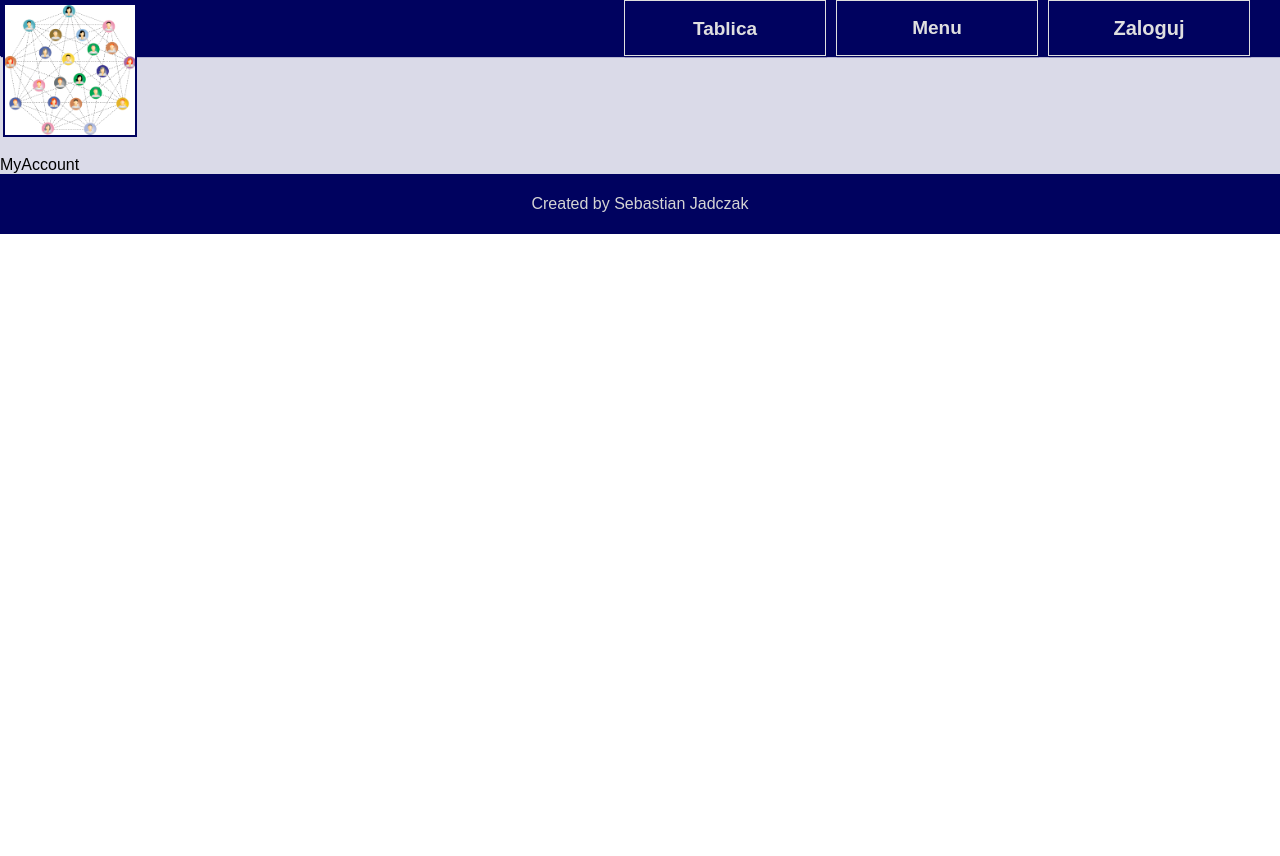
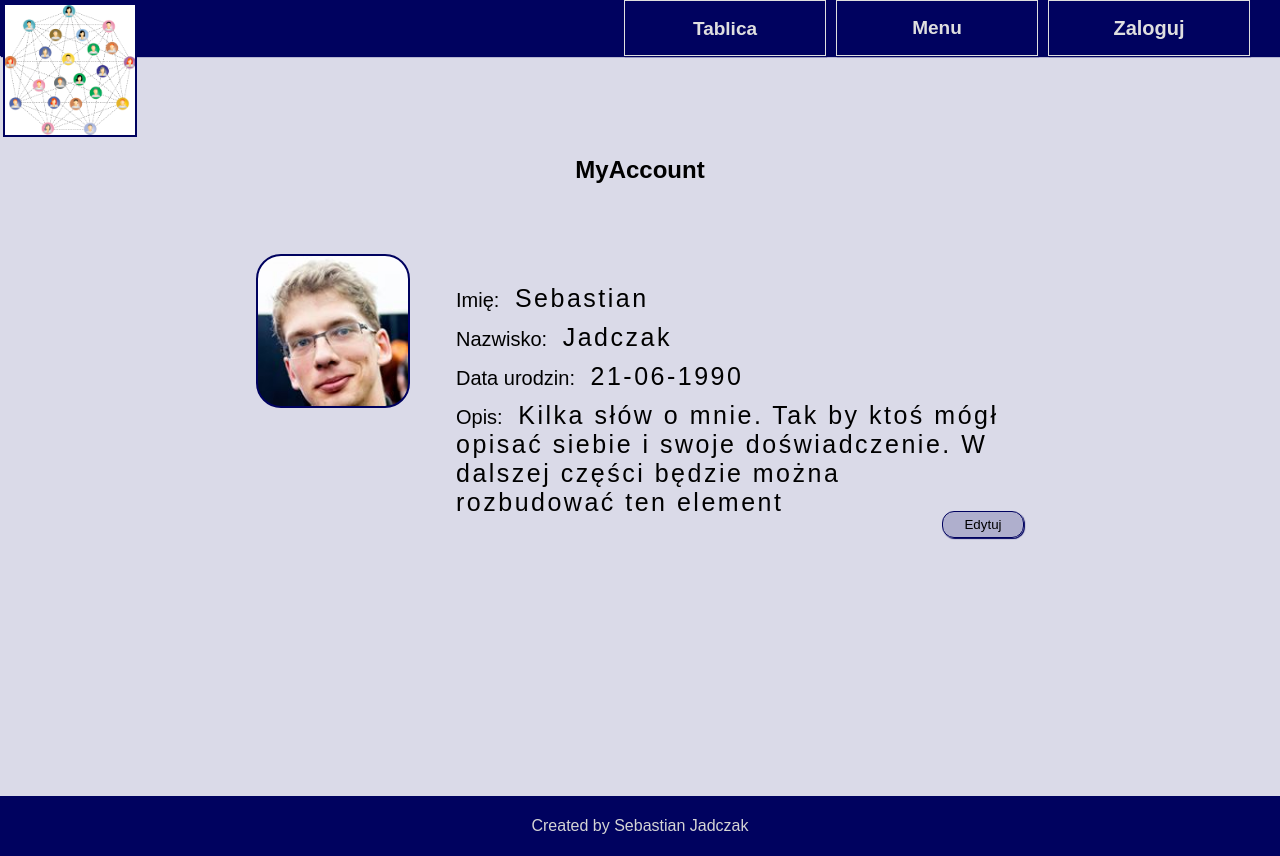
Before and after one commit to SebastianJadczak/personalweb, a React (Create React App) app: page /myaccount in a window 1280 px wide. Before the commit the page ends 800 px from the top, so only its background shows below. Built offline with nearby package versions, Linux system fonts and the light colour scheme.

Commit message:
add Page Profile and module edit Profile

```diff
--- /dev/null
+++ b/src/Pages/EditProfile.js
@@ -0,0 +1,11 @@
+import React from "react";
+
+const EditProfile = (props) => {
+    return (
+        <div className="EditProfile">
+            <p>XXXXX</p>
+            <button onClick={props.exit}>Wyjdź</button>
+        </div>
+    )
+}
+export default EditProfile;
--- a/src/Pages/MyAccount.js
+++ b/src/Pages/MyAccount.js
@@ -1,8 +1,46 @@
-import React from "react";
+import React, { Component } from "react";
+import EditProfile from "./EditProfile"
 
-const MyAccount = () => {
-    return (
-        <p>MyAccount</p>
-    )
+
+class MyAccount extends Component {
+    state = {
+        profil: false,
+        name: "Sebastian",
+        surname: "Jadczak",
+        birthday: "21-06-1990",
+        description: "Kilka słów o mnie. Tak by ktoś mógł opisać siebie i swoje doświadczenie. W dalszej części będzie można rozbudować ten element"
+    }
+
+    handleEditProfile = () => {
+        this.setState({
+            profil: true,
+        })
+    }
+    handleCloseEditProfile = () => {
+        this.setState({
+            profil: false,
+        })
+    }
+
+    render() {
+        const { name, surname, description, birthday, profil } = this.state
+
+        return (
+            <div className="account">
+                <h2>MyAccount</h2>
+                {profil ? <EditProfile exit={this.handleCloseEditProfile} /> : false}
+                <div className="acc">
+                    <div className="mySelf"></div>
+                    <div className="data">
+                        <p className="Name">Imię: <span>{name}</span></p>
+                        <p className="Surname">Nazwisko: <span>{surname}</span></p>
+                        <p className="Birthday">Data urodzin: <span>{birthday}</span></p>
+                        <p className="Description">Opis: <span>{description}</span></p>
+                    </div>
+                    <button className="mySelf" onClick={this.handleEditProfile}>Edytuj</button>
+                </div>
+            </div>
+        )
+    }
 }
 export default MyAccount;
--- a/src/styles/App.css
+++ b/src/styles/App.css
@@ -255,6 +255,85 @@ div.Table div.ad h3 {
   padding-left: 20px;
 }
 
+/* Page: MyAccount */
+div.account {
+  margin: 0 auto;
+  width: 60%;
+  height: 80vh;
+}
+
+div.account h2 {
+  text-align: center;
+}
+
+div.account div.acc {
+
+  margin-top: 50px;
+  position: relative;
+  height: 60%;
+
+}
+
+div.account div.acc div.mySelf {
+  position: absolute;
+  background-image: url("../images/personalImage.jpg");
+  height: 150px;
+  width: 150px;
+  background-position: center;
+  background-repeat: no-repeat;
+  background-size: contain;
+  border: 2px solid rgb(0, 2, 95);
+  border-radius: 25px;
+}
+
+div.account div.acc div.data {
+  padding-top: 20px;
+  margin-left: 200px;
+  margin-top: 70px;
+
+}
+
+div.account div.acc div.data p {
+  margin-top: 10px;
+  font-size: 20px;
+  margin-right: 20px;
+}
+
+div.account div.acc div.data p span {
+  padding-left: 10px;
+  font-size: 25px;
+  letter-spacing: 2.5px;
+}
+
+
+div.account div.acc button.mySelf {
+  position: absolute;
+  border-radius: 12px;
+  background-color: rgba(0, 2, 95, 0.199);
+  box-shadow: 1px 1px 1px rgb(0, 2, 95);
+  border: 1px solid rgb(0, 2, 95);
+  width: 80px;
+  height: 25px;
+  margin-left: 35px;
+  bottom: 100px;
+  right: 0;
+}
+
+
+/* EditProfile */
+
+div.EditProfile {
+  position: absolute;
+  top: 150px;
+  width: 60vw;
+  height: 60vh;
+  border-radius: 12px;
+  background-color: rgb(0, 2, 95);
+  box-shadow: 1px 1px 1px rgb(0, 2, 95);
+  border: 1px solid rgb(0, 2, 95);
+  z-index: 1;
+}
+
 /* Footer */
 
 footer {
```
Also changed, not shown: src/images/personalImage.jpg (added).
